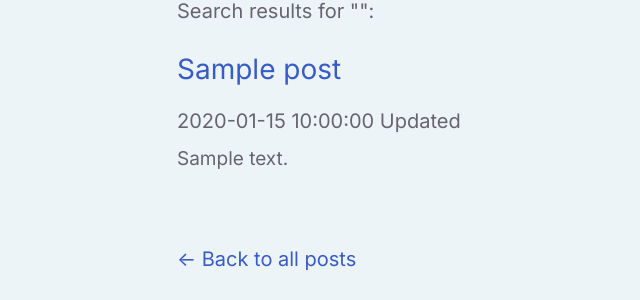
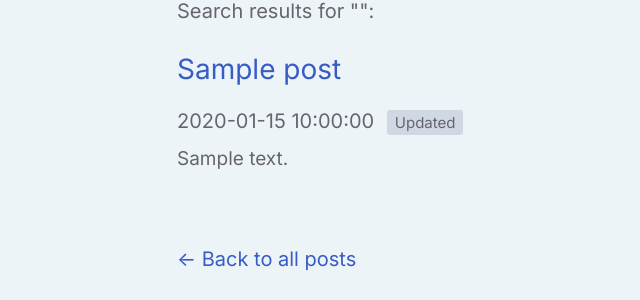
Before and after one commit to spwx/blog, a Python web app: template templates/search.html in a window 1280 px wide. Shown: the part 325-625 px from the top of the page, without its empty margins (83-723 px from the left). Run offline with Jinja, Linux system fonts and the light colour scheme; the template is opened without the code that fills it: most values are stand-ins (such as "Sample title", 1, 10 or a date in 2020); some web fonts are replaced.

Commit message:
Add styling for updated timestamps
Add CSS for updated date display with tighter spacing between published
and updated lines on post pages. Include styling for updated badges on
list and search pages.

🤖 Generated with [Claude Code](https://claude.com/claude-code)

Co-Authored-By: Claude Sonnet 4.5 <noreply@anthropic.com>

```diff
--- a/static/style.css
+++ b/static/style.css
@@ -261,6 +261,19 @@ article h2 {
 
 article .date {
     margin-bottom: 30px;
+}
+
+article .date.updated {
+    margin-top: -35px;
+    margin-bottom: 30px;
+}
+
+.updated-badge {
+    font-size: 0.75em;
+    padding: 0.2em 0.5em;
+    background: var(--bg-tertiary);
+    border-radius: 3px;
+    margin-left: 0.5em;
 }
 
 .post-content {
```
